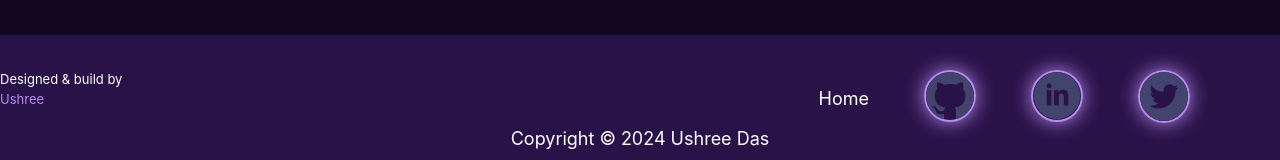
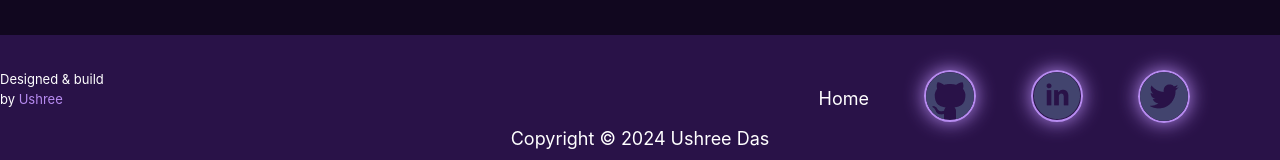
Before and after one commit to UshreeDas/portfolio, a React (Create React App) app: page / in a window 1280 px wide. Shown: the part 2874-3034 px from the top of the page. Built offline with nearby package versions, Linux system fonts and the light colour scheme; a web font is replaced by a local one.

Commit message:
did a change in footer

```diff
--- a/src/Components/Footer/footer.css
+++ b/src/Components/Footer/footer.css
@@ -30,7 +30,7 @@ gap: 30px;
     color: #b78bf0;
 }
 .l{
-    margin-right: 600px;
+    margin-right: 650px;
     font-size: 13px;
     color: white;
 }
```
